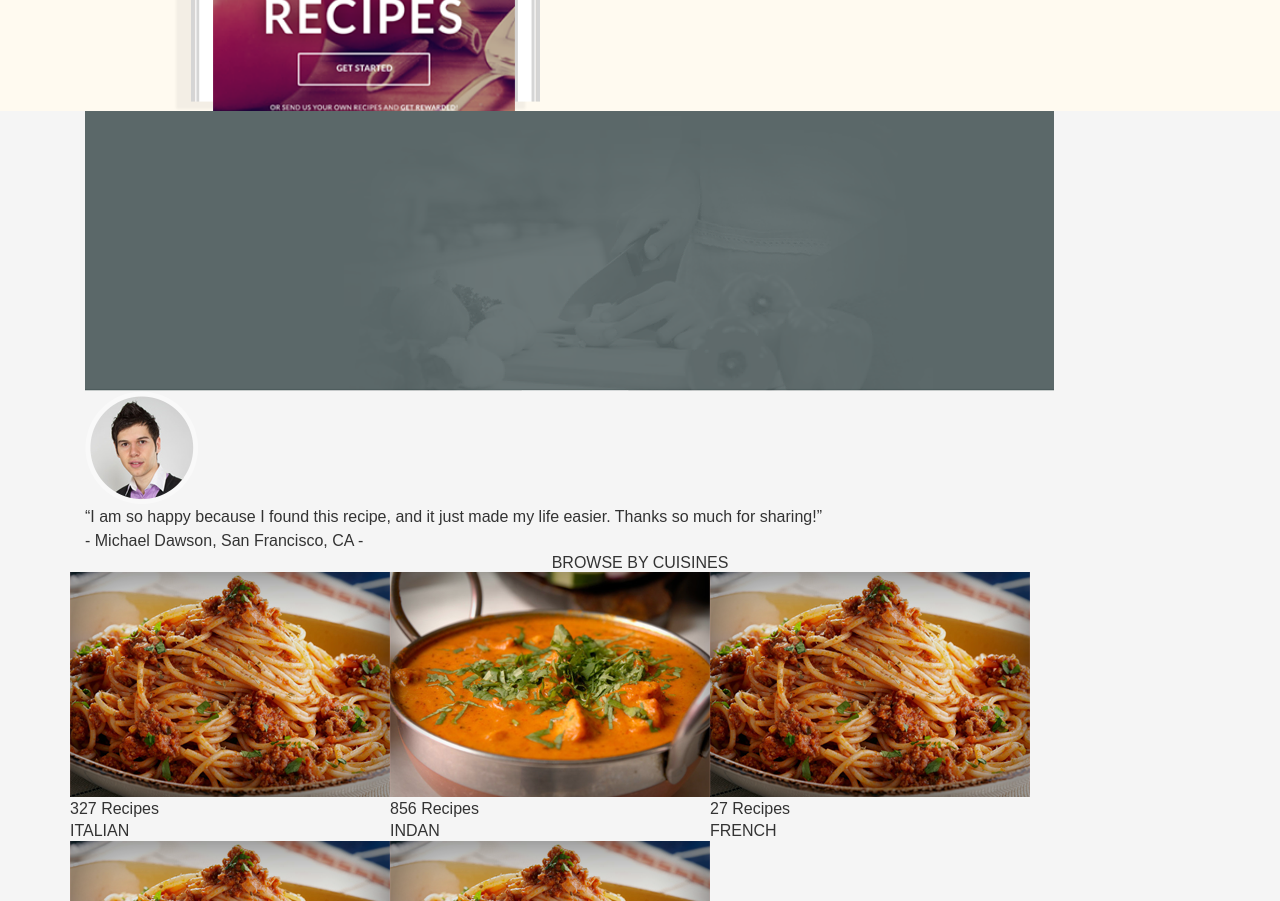
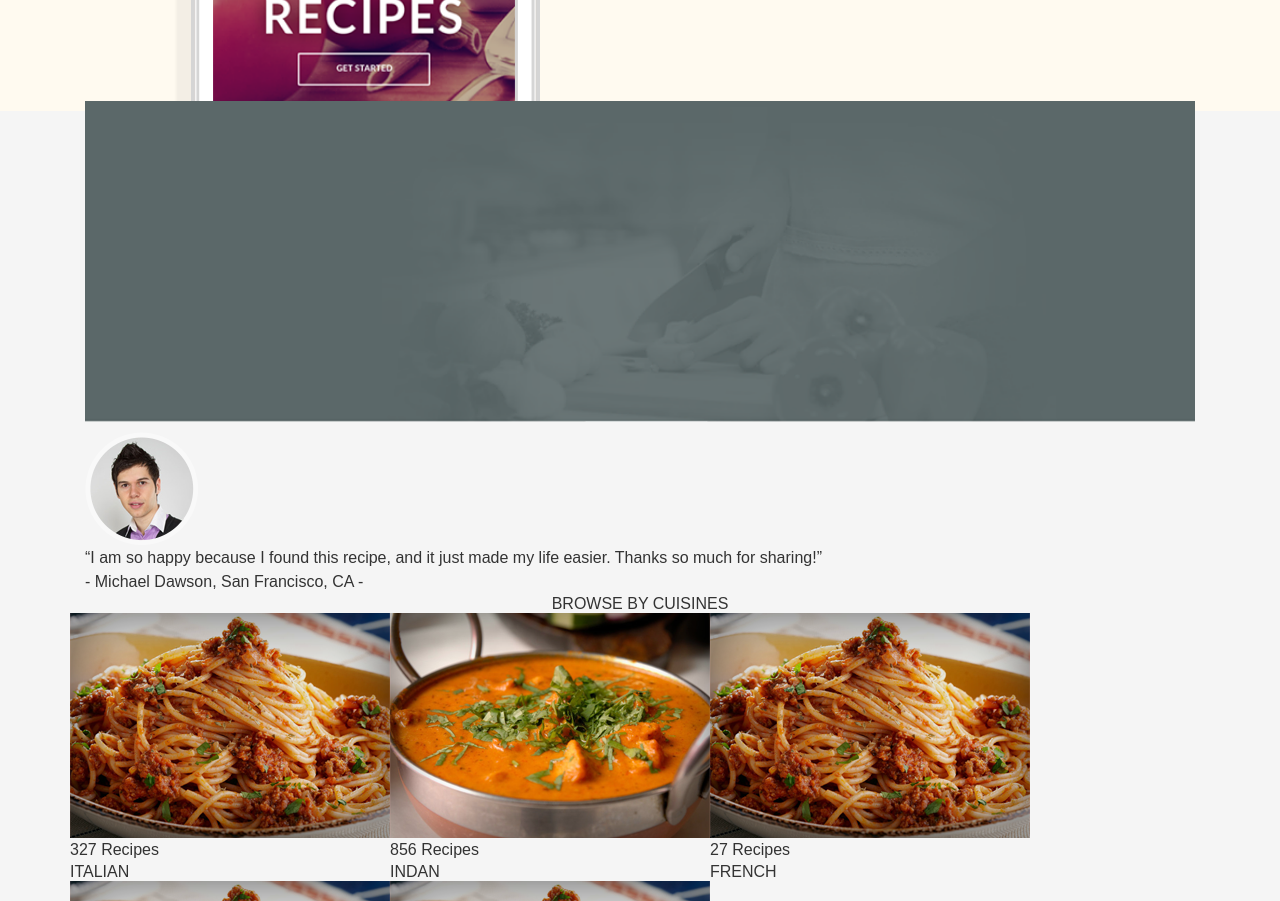
Before and after one commit to NguyenTruongGiang33/exe-boilerplate, a website: page src/index.html in a window 1280 px wide. Shown: the part 1899-2800 px from the top of the page. Drawn offline with nearby package versions, Linux system fonts and the light colour scheme; files that its build step writes are made by us from their sources.

Commit message:
error folder

```diff
--- a/src/index.html
+++ b/src/index.html
@@ -120,7 +120,9 @@
     <div class="container">
         <div class="row">
             <div class="col-md-12">
-                    <div> <img src="images/slide_slick.png"/></div>
+                    <div class="img-slide">
+                        <img src="images/slide_slick.png"/ class="img-ss">
+                    </div>
                     <div class="s-content">
                         <img src="/images/person.png" class="img-person">
                         <p class="s-text">
--- /dev/null
+++ b/src/styles/layout/_slide.scss
@@ -0,0 +1,16 @@
+.slide-container{
+    .container{
+        .row{
+            .col-md-12{
+                .img-slide{
+                    .img-ss{
+                        position: relative;
+                        top:-10px;
+                        width: 100%;
+                    }
+                }
+
+            }
+        }
+    }
+}
--- a/src/styles/main.scss
+++ b/src/styles/main.scss
@@ -22,6 +22,7 @@
 @import "layout/banner";
 @import "layout/feature";
 @import "layout/introdution";
+@import "layout/slide";
 // ----------------------------------------------------------------------
 // Custom
 // ----------------------------------------------------------------------
```
Also changed, not shown: src/views/partials/slide.html (+3 -1 lines).
